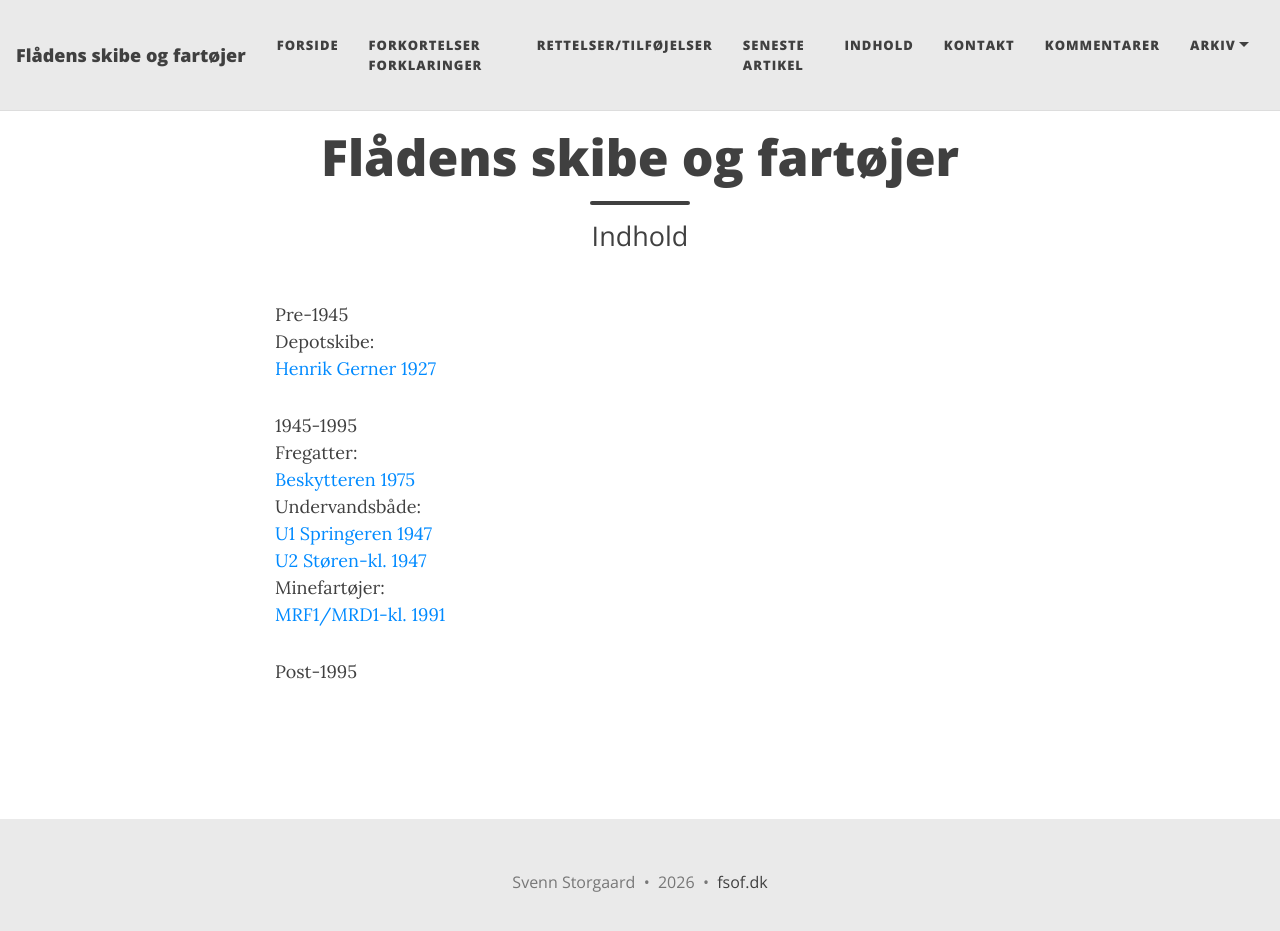
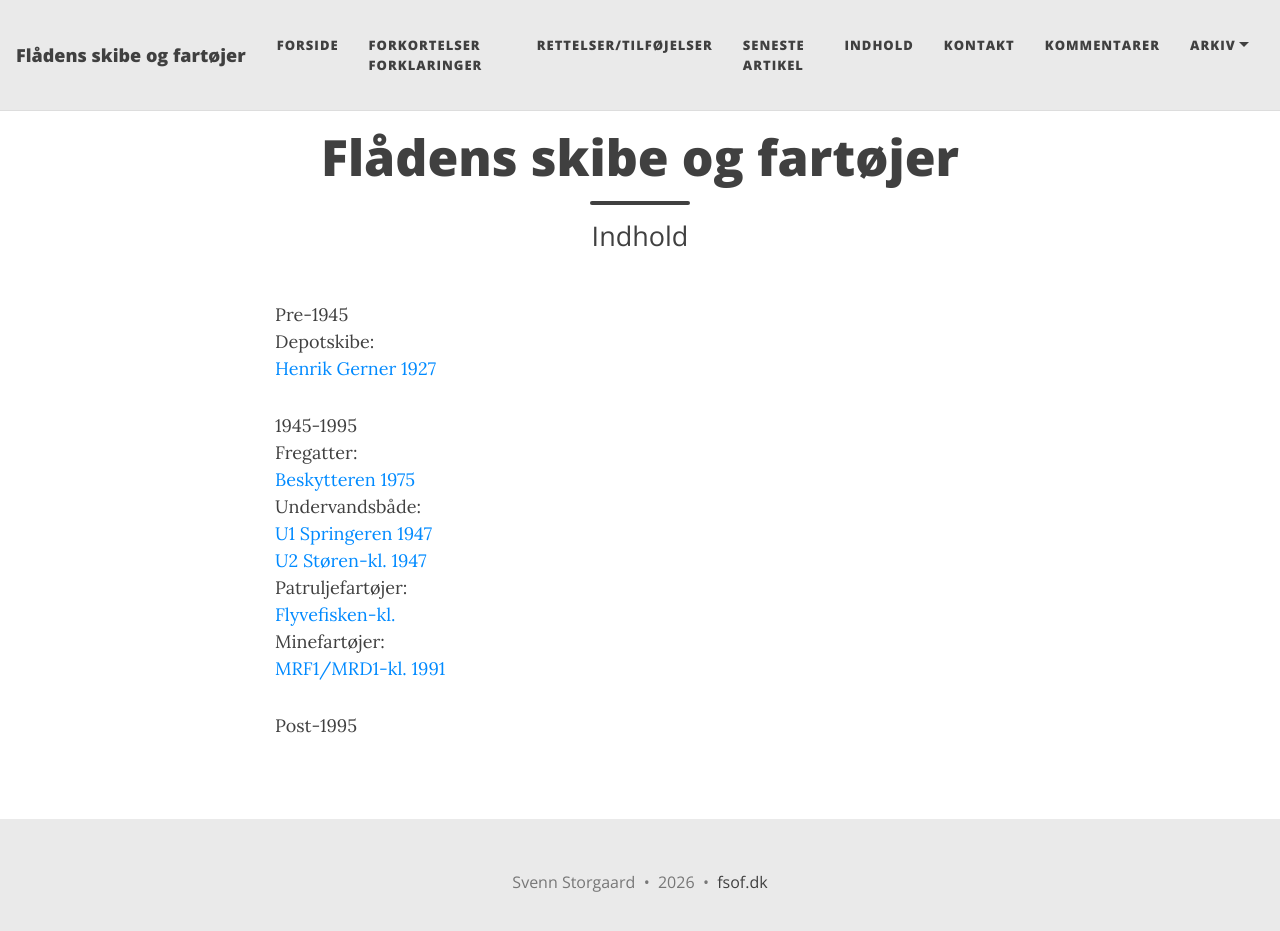
Before and after one commit to mex/fsof.dk, a Jekyll site: the page built from indhold.md, in a window 1280 px wide and 944 px high. Shown: the top 931 px of the window. Built offline with Jekyll 4.4.1, drawn with Linux system fonts in a browser that asks for light colours.

Commit message:
Add Flyvefisken-class to indhold.md
Added entry for Flyvefisken-class patrol vessels.

```diff
--- a/indhold.md
+++ b/indhold.md
@@ -15,6 +15,8 @@ Fregatter:
 Undervandsbåde:
 [U1 Springeren 1947](/2026-09-22-U1-springeren-1947/)
 [U2 Støren-kl. 1947](/2026-09-22-U2-støren-1947/)
+Patruljefartøjer:
+[Flyvefisken-kl.](/2026-09-23-Flyvefisken-1986/)
 Minefartøjer:
 [MRF1/MRD1-kl. 1991](/2026-09-30-MRF-MRD1/)
 
```
